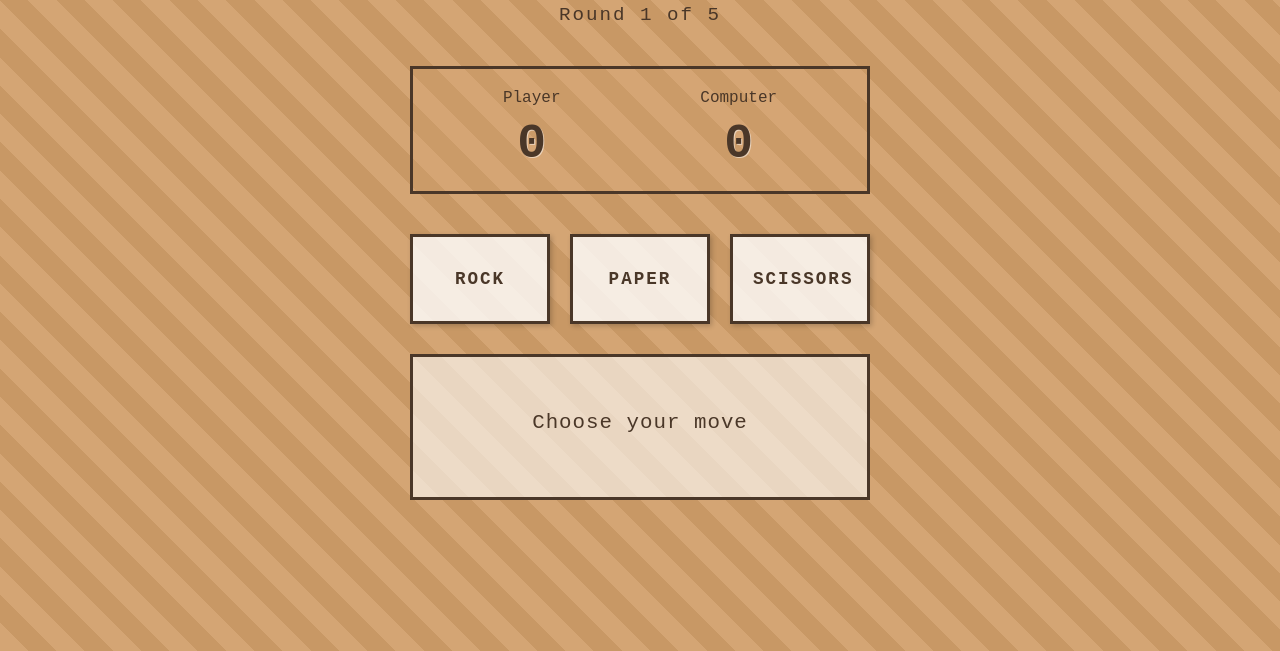
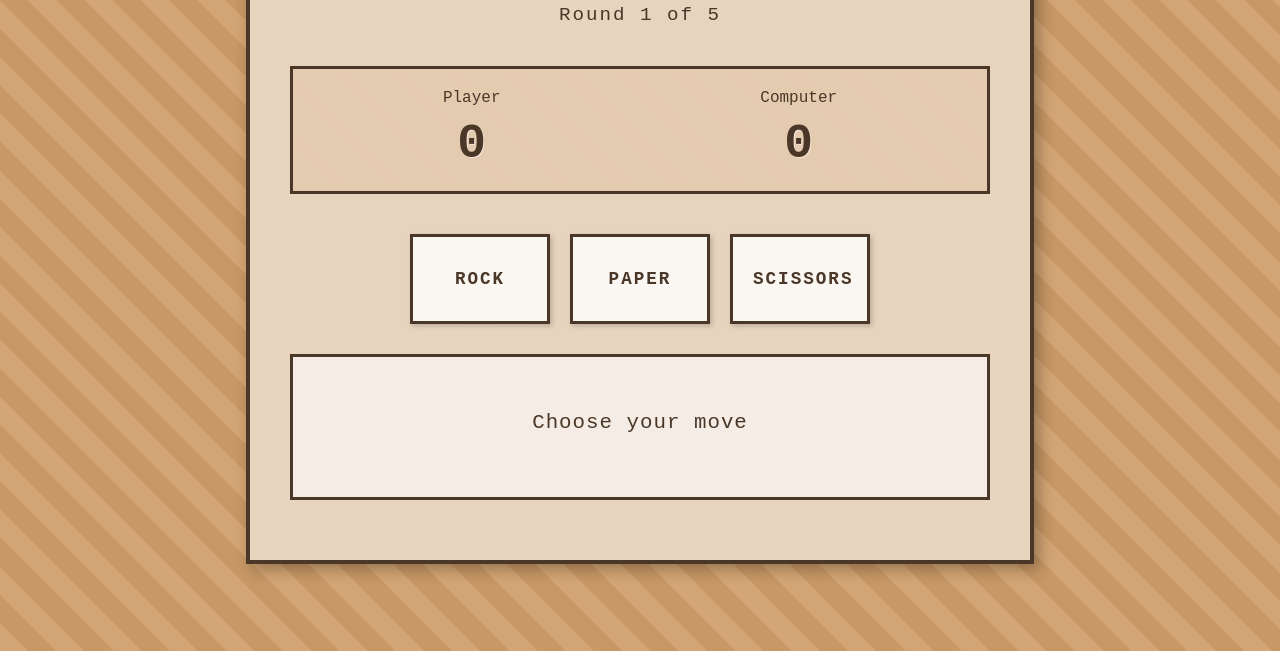
Before and after one commit to TobyGrewe/Rock-Paper-Scissors-With-GUI, a plain HTML site: page index.html in a window 1280 px wide. Shown: the part 205-856 px from the top of the page. Drawn offline with Linux system fonts and the light colour scheme.

Commit message:
Add new styling box around main container -- other misc styling changes

```diff
--- a/style.css
+++ b/style.css
@@ -18,6 +18,15 @@ body {
             padding: 20px;
         }
 
+        .container {
+            background: rgba(232, 215, 195, 0.95);
+            padding: 40px;
+            border: 4px solid #4a3728;
+            box-shadow: 5px 5px 15px rgba(0, 0, 0, 0.3);
+            max-width: 700px;
+            width: 100%;
+        }
+
         h1 {
             text-align: center;
             margin-bottom: 20px;
@@ -26,9 +35,7 @@ h1 {
             color: #4a3728;
             text-decoration: underline;
             text-shadow: 1px 1px 0px rgba(255, 255, 255, 0.5);
-
         }
-
 
         .round-info {
             text-align: center;
@@ -38,7 +45,6 @@ h1 {
             color: #4a3728;
         }
 
-
         .scoreboard{
             display:flex;
             justify-content: space-around;
@@ -46,19 +52,16 @@ h1 {
             padding: 20px;
             border: 3px solid #4a3728;
             background: rgba(212, 165, 116, 0.2);
-
         }
 
         .score{
             text-align: center;
-
         }
 
         .score-label{
             font-size: 1em;
             margin-bottom: 10px;
             color:#4a3728;
-
         }
 
         .score-value{
@@ -66,16 +69,13 @@ h1 {
             font-weight: bold;
             color: #4a3728;
             text-shadow: 1px 1px 0px rgba(255, 255, 255, 0.5);
-
         }
-
 
         .choices {
             display:flex;
             justify-content: center;
             gap: 20px;
             margin: 30px 0;
-
         }
 
         .choice-btn {
@@ -92,22 +92,20 @@ h1 {
             letter-spacing: 2px;
             transition: all 0.1s;
             box-shadow: 2px 2px 5px rgba(0, 0, 0, 0.2);
-
         }
 
         .choice-btn:hover {
             background: rgba(212, 165, 116, 0.3);
             transform: translateY(-2px);
             box-shadow: 3px 3px 8px rgba(0, 0, 0, 0.3);
-
         }
 
         .choice-btn:active {
             transform: translateY(0px);
-    box-shadow: 1px 1px 3px rgba(0, 0, 0, 0.2) ;
+            box-shadow: 1px 1px 3px rgba(0, 0, 0, 0.2);
         }
 
-.result{
+        .result {
             text-align: center;
             padding: 20px;
             border: 3px solid #4a3728;
@@ -124,7 +122,6 @@ h1 {
             color: #4a3728;
             margin-bottom: 10px;
             letter-spacing: 1px;
-
         }
 
         .result-choices {
@@ -139,10 +136,9 @@ h1 {
             border: 4px solid #4a3728;
             background: rgba(212, 165, 116, 0.4);
             margin: 20px 0;
-
         }
 
-.game-over h2{
+        .game-over h2 {
             font-size: 2em;
             margin-bottom: 15px;
             color: #4a3728;
@@ -150,9 +146,9 @@ h1 {
             text-shadow: 1px 1px 0px rgba(255, 255, 255, 0.5);
         }
 
-.game-over p{
+        .game-over p {
             font-size: 1.2em;
-    color:#4a3728;
+            color: #4a3728;
             letter-spacing: 1px;
         }
 
@@ -164,35 +160,28 @@ h1 {
             font-size: 1.2em;
             font-family: 'Courier New', monospace;
             cursor: pointer;
-    font-weight:bold;
+            font-weight: bold;
             letter-spacing: 2px;
-    transition: all 0.15s;
+            transition: all 0.1s;
             box-shadow: 2px 2px 5px rgba(0, 0, 0, 0.2);
             display: block;
             margin: 20px auto 0;
-
-
-
         }
-
 
         .restart-btn:hover {
             background: rgba(212, 165, 116, 0.3);
             transform: translateY(-2px);
             box-shadow: 3px 3px 8px rgba(0, 0, 0, 0.3);
-
         }
 
         .restart-btn:active {
             transform: translateY(0px);
             box-shadow: 1px 1px 3px rgba(0, 0, 0, 0.2);
-
         }
 
-.hidden{
-    display:none;
+        .hidden {
+            display: none;
         }
-
 @media (max-width: 500px) {
     .choice-btn {
         width: 100px;
```
Lines whose indentation alone changed are shown as unchanged.
